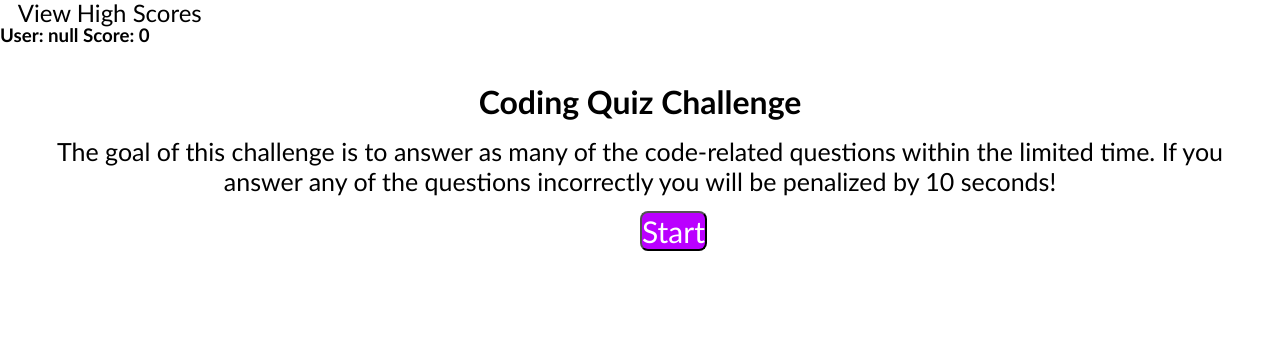
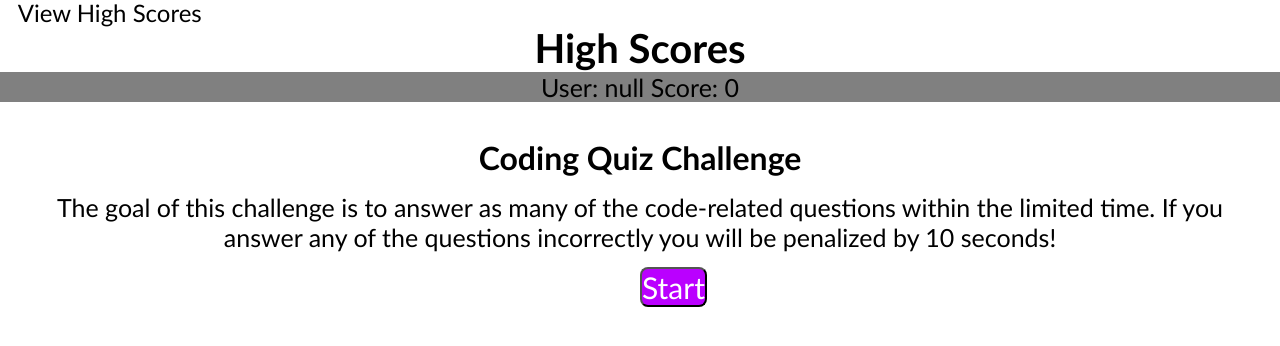
Before and after one commit to thasebby/codingTermsQuiz, a plain HTML site: page index.html in a window 1280 px wide. Both pictures are taken after a click on the button "View High Scores". Drawn offline with Linux system fonts and the light colour scheme.

Commit message:
final update

```diff
--- a/assets/script.js
+++ b/assets/script.js
@@ -181,18 +181,20 @@ function endMessage() {
 
     const initials = document.getElementById("initialsInput").value;
 
-    localStorage.setItem("Users Initials", JSON.stringify(initials));
-    localStorage.setItem("Score", rightCounter);
+    window.localStorage.setItem("Users Initials", JSON.stringify(initials));
+    window.localStorage.setItem("Score", rightCounter);
 
 
 }
 
     showScore.addEventListener("click",function(){
+    document.getElementById("HStitle").innerHTML = "High Scores";
+
     endGame.style.display = "none";
     storedScores.style.display = "block";
 
-    var initialsPost=JSON.parse(localStorage.getItem("initials"));
-    localStorage.getItem("rightCounter");
+    var initialsPost=JSON.parse(window.localStorage.getItem("Users Initials"));
+    window.localStorage.getItem("rightCounter");
     storedScores.textContent = "User: " + initialsPost + " Score: " + rightCounter;
 
 });
--- a/assets/style.css
+++ b/assets/style.css
@@ -106,3 +106,19 @@ button:hover{
 #highScores h3{
     font-family: var(--mainFont);
 }
+
+#highScores{
+    text-align: center;
+}
+
+#HStitle{
+    font-family: var(--mainFont);
+    font-weight: bold;
+    font-size: 40px;
+}
+
+#storedScores{
+    font-family: var(--mainFont);
+    font-size: 25px;
+    background-color: gray;
+}
--- a/index.html
+++ b/index.html
@@ -16,7 +16,8 @@
         </header>
 
         <div id = "highScores">
-            <h3 id="storedScores"></h3>
+            <span id="HStitle"></span>
+            <div id="storedScores"></div>
         </div>
 
         <br>
```
Also changed, not shown: assets/Screenshot 2023-11-13 222020.png (added), 1 other file.
